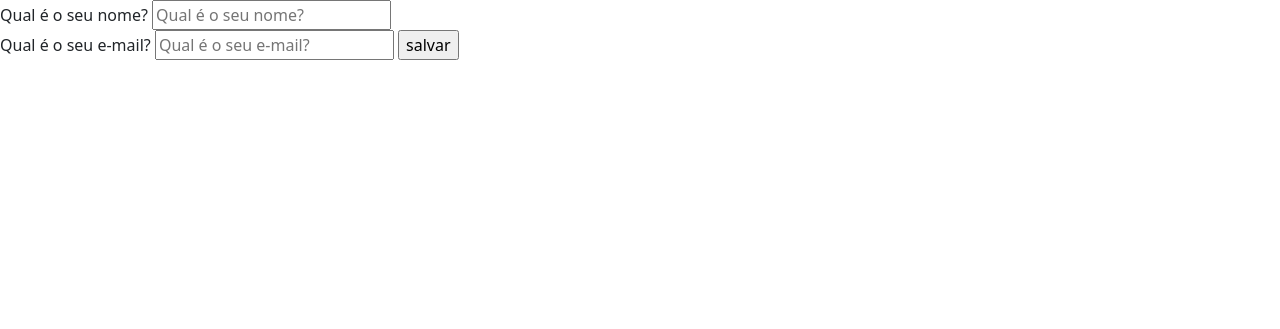
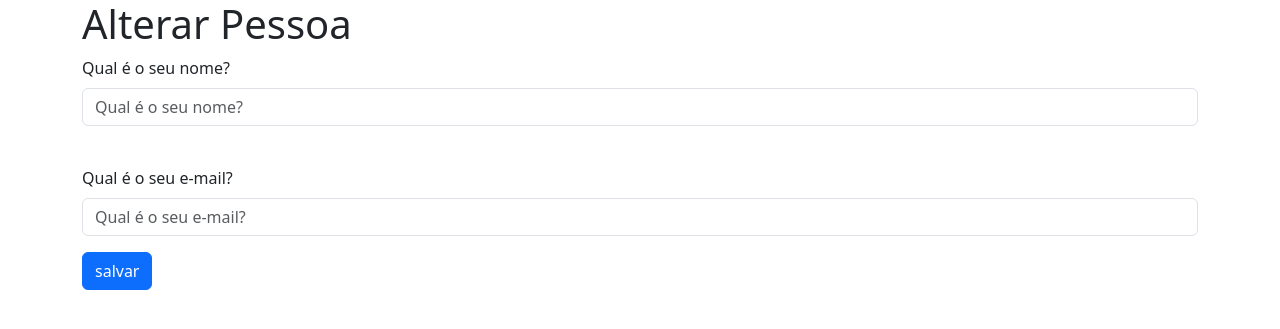
Before and after one commit to DevSecTenorio/aula_php2, a PHP site: page /edit.php?id=1 in a window 1280 px wide. Shown: the top 329 px of the page. Run offline with PHP 8.4, Linux system fonts and the light colour scheme; data that the repository does not hold is empty.

Commit message:
Melhorias Frontend edit and insert

```diff
--- a/edit.php
+++ b/edit.php
@@ -16,11 +16,30 @@
 $consulta = $conexao->query("SELECT * FROM pessoa where id=".$id);
 $linha = $consulta->fetch(PDO::FETCH_ASSOC);
 ?>
-<form method="post">
-    <input type="hidden" name="id" value="<?php echo $linha["id"];?>" />
-        <label>Qual é o seu nome?</label>
-    <input type='text' name='nome' placeholder='Qual é o seu nome?' value="<?php echo $linha["nome"];?>"><br>
-        <label>Qual é o seu e-mail?</label>
-    <input type='email' name='email' placeholder='Qual é o seu e-mail?' value="<?php echo $linha["email"];?>">
-        <input type='submit' value='salvar'>
-</form>
+<!doctype html>
+<html lang="en">
+<head>
+    <meta charset="utf-8">
+    <meta name="viewport" content="width=device-width, initial-scale=1">
+    <title>Alterar Pessoa</title>
+    <link rel="icon" href="https://www.w3schools.com/favicon.ico">
+    <link href="https://cdn.jsdelivr.net/npm/bootstrap@5.3.2/dist/css/bootstrap.min.css" rel="stylesheet" integrity="sha384-T3c6CoIi6uLrA9TneNEoa7RxnatzjcDSCmG1MXxSR1GAsXEV/Dwwykc2MPK8M2HN" crossorigin="anonymous">
+</head>
+<body>
+    <div class="container">
+        <h1>Alterar Pessoa</h1>
+        <form method="post">
+            <input type="hidden" name="id" value="<?php echo $linha["id"];?>" />
+            <div class="mb-3">
+                <label class="form-label">Qual é o seu nome?</label>
+                <input type='text' name='nome' placeholder='Qual é o seu nome?' class="form-control" value="<?php echo $linha["nome"];?>"><br>
+            </div>
+            <div class="mb-3">
+                <label class="form-label">Qual é o seu e-mail?</label>
+                <input type='email' name='email' placeholder='Qual é o seu e-mail?' class="form-control" value="<?php echo $linha["email"];?>">
+            </div>
+            <input type='submit' class="btn btn-primary" value='salvar'>
+        </form>
+    </div>
+</body>
+</html>
```
Also changed, not shown: insert.php (+26 -7 lines).
